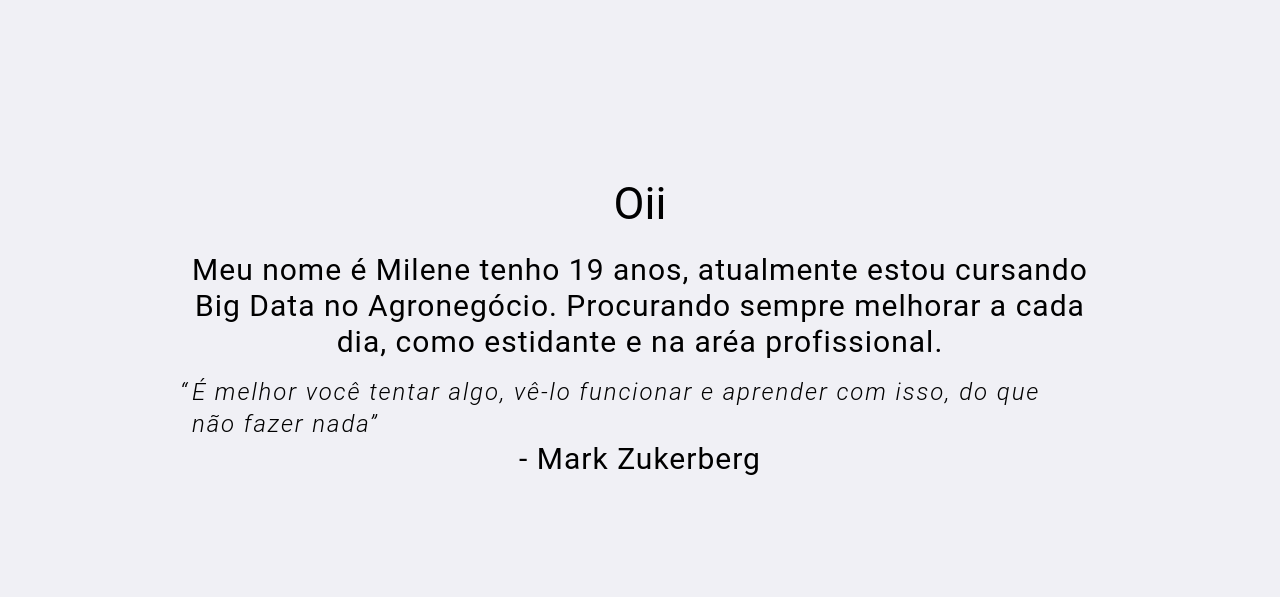
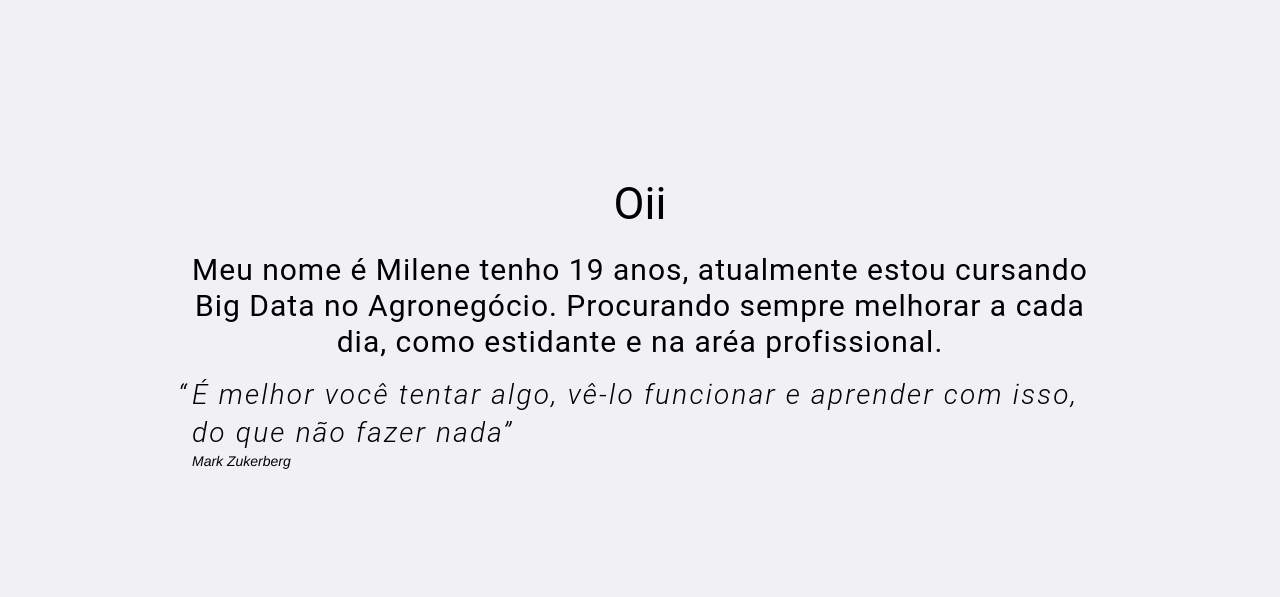
Before and after one commit to SilvaMilene/silvamilene.git.io, a plain HTML site: page index.html in a window 1280 px wide. Shown: the part 113-710 px from the top of the page. Drawn offline with nearby package versions, Linux system fonts and the light colour scheme.

Commit message:
toques finais

```diff
--- a/css/index.css
+++ b/css/index.css
@@ -6,6 +6,10 @@
 p {
   font-size: 20px;
   font-family: 'Roboto', sans-serif;
+}
+
+blockquote{
+  font-size: 28px;
 }
 
 a {
--- a/index.html
+++ b/index.html
@@ -46,7 +46,7 @@
           Procurando sempre melhorar a cada dia, como estidante e na aréa profissional.
         </p>
         <blockquote>É melhor você tentar algo, vê-lo funcionar e aprender com isso, do que não fazer nada</blockquote>
-        <p>- Mark Zukerberg</p>
+        <cite>Mark Zukerberg</cite>
       </div>
       <div class="projetos" id="projetos">
         <h2>Projetos</h2>
```
